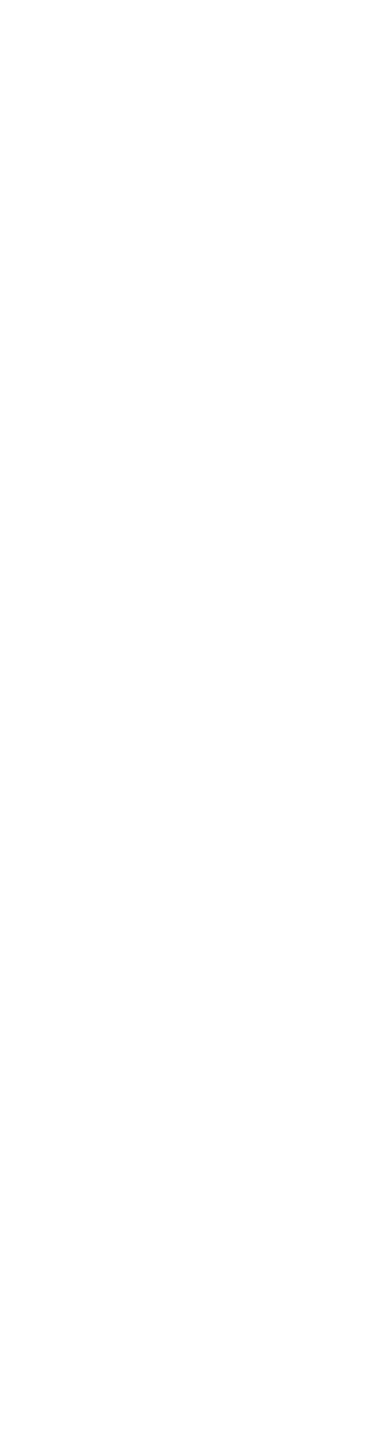
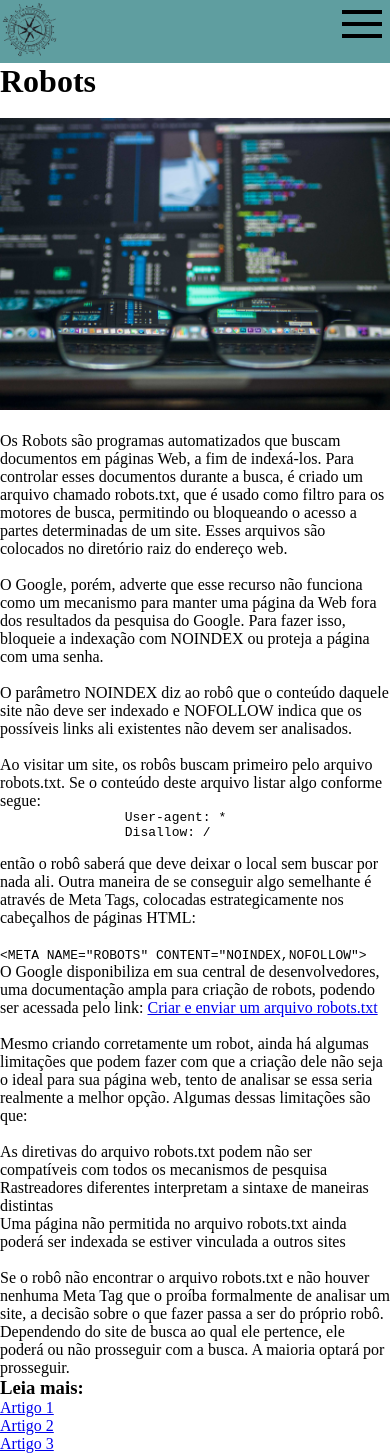
Before and after one commit to dudulacerdadl/Entregavel2, a plain HTML site: page index.html in a window 390 px wide. Before the commit the page ends 844 px from the top, so only its background shows below. Drawn offline with Linux system fonts and the light colour scheme.

Commit message:
Implementação de elementos HTML, CSS e JS
Realizada criação de página teste de artigo, com implementação de HTML e burger button

```diff
--- a/css/style.css
+++ b/css/style.css
@@ -0,0 +1,51 @@
+* {
+    margin: 0;
+    padding: 0;
+}
+
+header {
+    display: fixed;
+    background-color: cadetblue;
+}
+
+.header-container {
+    position: relative;
+}
+
+.burger-button {
+    position: absolute;
+    right: 1vw;
+}
+
+.logo {
+    width: 15%;
+    max-width: 125px;
+}
+
+.top-nav {
+    background-color: cadetblue;
+    text-align: center;
+    transition: display 1s;
+}
+.top-nav ul {
+    margin: 0;
+    padding: 1em 0;
+    list-style: none;
+}
+.top-nav a {
+    color: white;
+    text-decoration: none;
+    padding: 1em;
+    display: block;
+}
+.top-nav a:hover {
+    background-color: rgb(113, 189, 192);
+}
+
+/* .containder {
+
+} */
+
+.article-image {
+    width: 100%;
+}
--- a/index.html
+++ b/index.html
@@ -6,10 +6,68 @@
     <meta name="viewport" content="width=device-width, initial-scale=1.0">
     <title>Blog</title>
     <link rel="stylesheet" href="css/style.css">
+    <link rel="shortcut icon" href="images/logo.png" type="image/x-icon">
 </head>
 <body>
-    <header></header>
-    <section></section>
+    <header>
+        <div class="header-container">
+            <a href="#"><img src="images/logo.png" alt="Logo" class="logo"></a>
+            <img src="images/icons/burger-menu.png" alt="" class="burger-button">
+        </div>
+
+            <nav class="top-nav" style="display: none;">
+                <ul>
+                    <!-- <li>Artigos:
+                        <ul></ul>
+                    </li> -->
+                    <li><a href="#">Sobre</a></li>
+                    <li><a href="#">Contato</a></li>
+                </ul>
+            </nav>
+    </header>
+    <div class="container">
+        <main>
+            <h1 class="article-title">Robots</h1>
+            <br>
+            <p><img src="images/art-1.jpg" alt="Codigos" class="article-image"></p>
+            <br>
+            <p class="article-text">Os Robots são programas automatizados que buscam documentos em páginas Web, a fim de indexá-los. Para controlar esses documentos durante a busca, é criado um arquivo chamado robots.txt, que é usado como filtro para os motores de busca, permitindo ou bloqueando o acesso a partes determinadas de um site. Esses arquivos são colocados no diretório raiz do endereço web.</p>
+            <br>
+            <p class="article-text">O Google, porém, adverte que esse recurso não funciona como um mecanismo para manter uma página da Web fora dos resultados da pesquisa do Google. Para fazer isso, bloqueie a indexação com NOINDEX ou proteja a página com uma senha.</p>
+            <br>
+            <p class="article-text">O parâmetro NOINDEX diz ao robô que o conteúdo daquele site não deve ser indexado e NOFOLLOW indica que os possíveis links ali existentes não devem ser analisados.</p>
+            <br>
+            <p class="article-text">Ao visitar um site, os robôs buscam primeiro pelo arquivo robots.txt. Se o conteúdo deste arquivo listar algo conforme segue:</p>
+            <pre>
+                User-agent: *
+                Disallow: /
+            </pre>
+            <p class="article-text">então o robô saberá que deve deixar o local sem buscar por nada ali. Outra maneira de se conseguir algo semelhante é através de Meta Tags, colocadas estrategicamente nos cabeçalhos de páginas HTML:</p>
+            <br>
+            <code>&lt;META NAME="ROBOTS" CONTENT="NOINDEX,NOFOLLOW"></code>
+            <br>
+            <p class="article-text">O Google disponibiliza em sua central de desenvolvedores, uma documentação ampla para criação de robots, podendo ser acessada pelo link: <a href="https://developers.google.com/search/docs/advanced/robots/create-robots-txt?hl=pt-br" target="_blank" rel="noopener noreferrer">Criar e enviar um arquivo robots.txt</a></p>
+            <br>
+            <p class="article-text">Mesmo criando corretamente um robot, ainda há algumas limitações que podem fazer com que a criação dele não seja o ideal para sua página web, tento de analisar se essa seria realmente a melhor opção. Algumas dessas limitações são que:</p>
+            <br>
+            <ul>
+                <li class="article-text article-list">As diretivas do arquivo robots.txt podem não ser compatíveis com todos os mecanismos de pesquisa</li>
+                <li class="article-text article-list">Rastreadores diferentes interpretam a sintaxe de maneiras distintas</li>
+                <li class="article-text article-list">Uma página não permitida no arquivo robots.txt ainda poderá ser indexada se estiver vinculada a outros sites</li>
+            </ul>
+            <br>
+            <p class="article-text">Se o robô não encontrar o arquivo robots.txt e não houver nenhuma Meta Tag que o proíba formalmente de analisar um site, a decisão sobre o que fazer passa a ser do próprio robô. Dependendo do site de busca ao qual ele pertence, ele poderá ou não prosseguir com a busca. A maioria optará por prosseguir.</p>
+        </main>
+        <aside>
+            <h3 class="aside-title">Leia mais:</h3>
+
+            <ul class="aside-container">
+                <li class="aside-card"><a href="#">Artigo 1</a></li>
+                <li class="aside-card"><a href="#">Artigo 2</a></li>
+                <li class="aside-card"><a href="#">Artigo 3</a></li>
+            </ul>
+        </aside>
+    </div>
     <footer></footer>
 
     <script src="js/main.js"></script>
--- a/js/main.js
+++ b/js/main.js
@@ -0,0 +1,17 @@
+var body = document.querySelector('body')
+var btn = document.querySelector('.burger-button');
+var nav = document.querySelector('.top-nav');
+
+btn.addEventListener('click', function () {
+    var navDisplay = nav.getAttribute('style');
+
+    if (navDisplay == 'display: none;') {
+        nav.setAttribute('style', 'display: block;');
+        console.log(navDisplay);
+        console.log('Deu if')
+    } else {
+        nav.setAttribute('style', 'display: none;');
+        console.log(navDisplay);
+        console.log('Deu else')
+    }
+})
```
Also changed, not shown: images/art-1.jpg (added), images/icons/burger-menu.png (added), images/logo.png (added).
